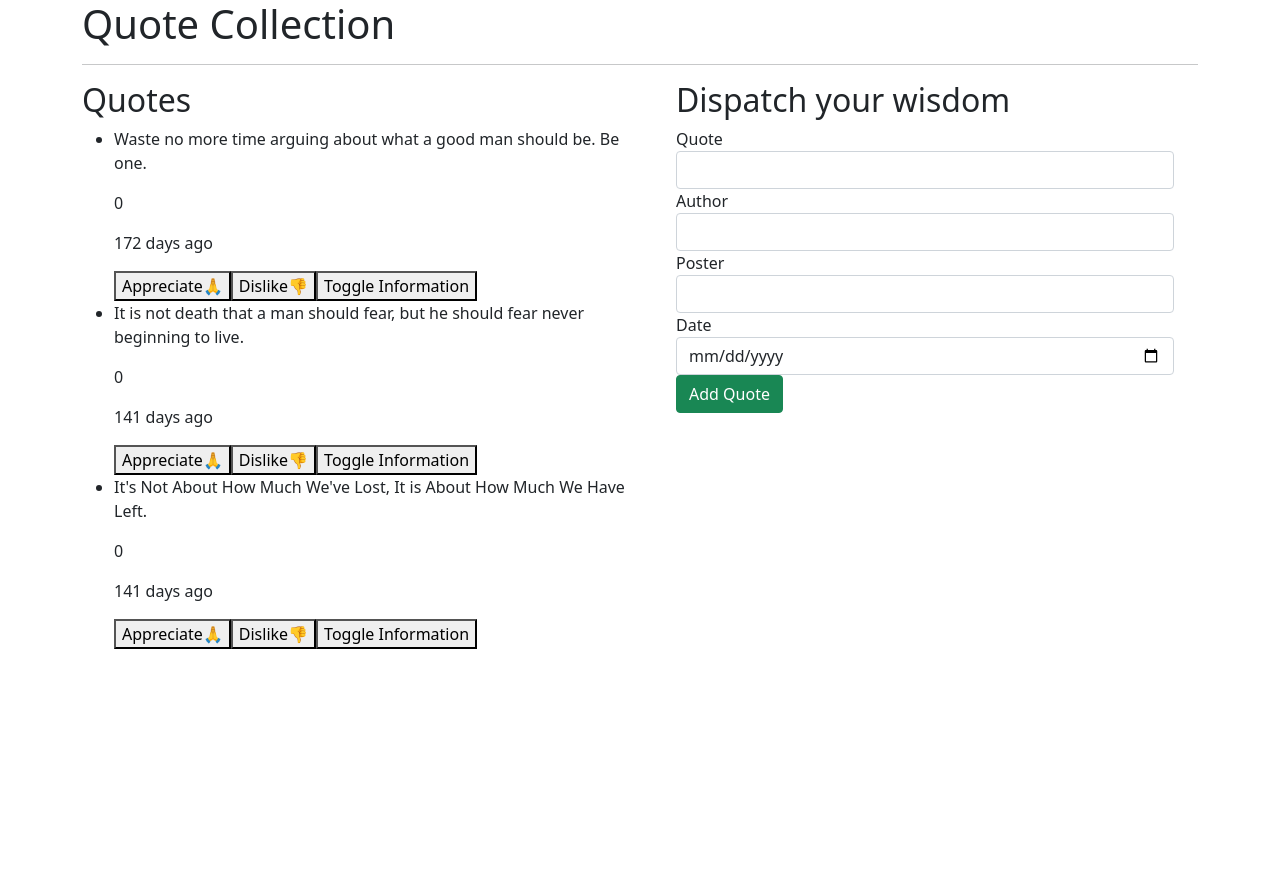
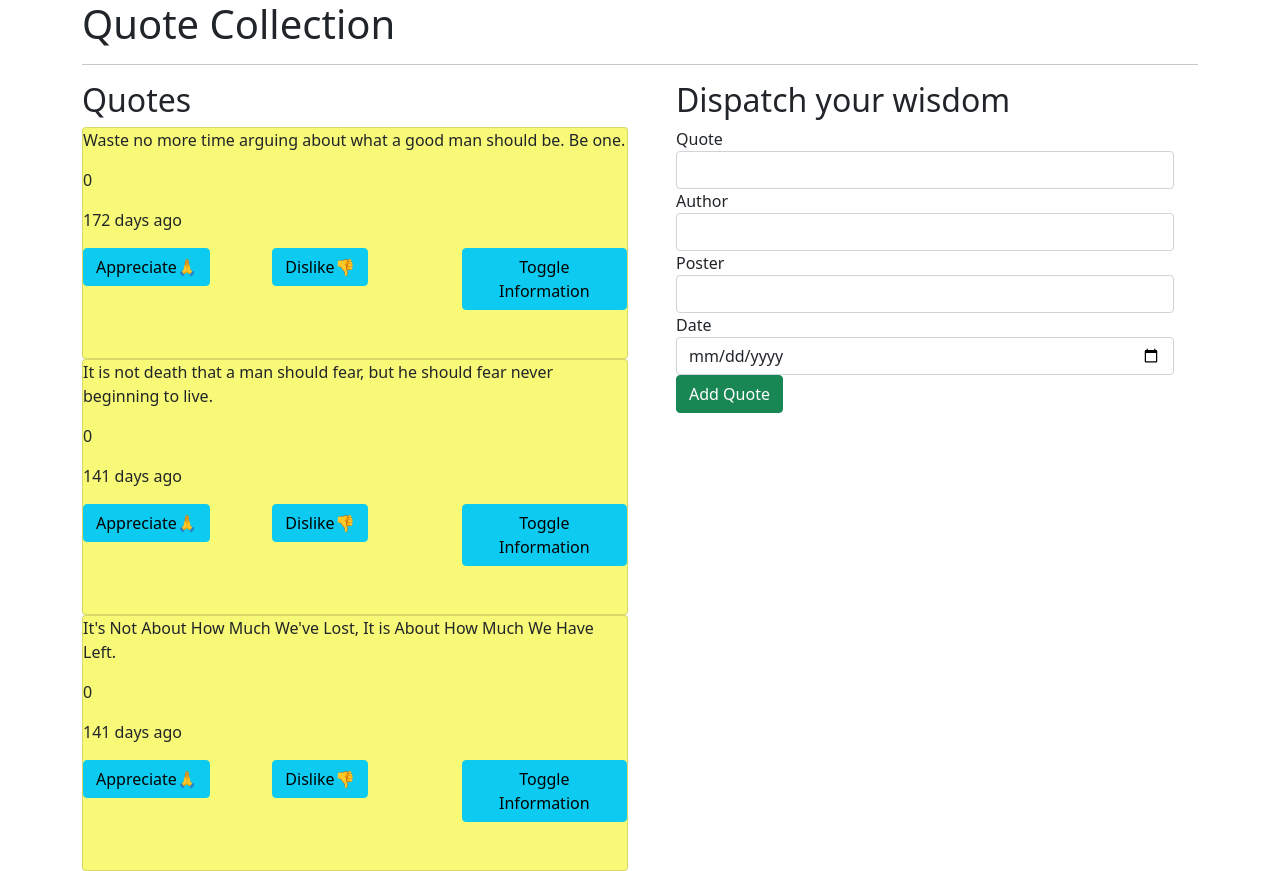
Before and after one commit to GLouisG/thequote, an Angular app in the folder thequote/: page / in a window 1280 px wide. Before the commit the page ends 800 px from the top, so only its background shows below. Built offline with nearby package versions, Linux system fonts and the light colour scheme.

Commit message:
add cards for displaying the quotes and change color

```diff
--- a/thequote/src/app/highlighter.directive.ts
+++ b/thequote/src/app/highlighter.directive.ts
@@ -1,4 +1,5 @@
 import { Directive } from '@angular/core';
+import {Quote} from './quote'
 
 @Directive({
   selector: '[appHighlighter]'
--- a/thequote/src/app/quote/quote.component.css
+++ b/thequote/src/app/quote/quote.component.css
@@ -0,0 +1,3 @@
+.card{
+  background-color: rgba(241, 245, 22, 0.582);
+}
--- a/thequote/src/app/quote/quote.component.html
+++ b/thequote/src/app/quote/quote.component.html
@@ -4,19 +4,31 @@
   <div class="row">
     <div class="col-md-6">
       <h2>Quotes</h2>
-  <ul>
-      <li *ngFor='let quote of quotes; let i = index'>
+      <div class="card quote-card"*ngFor='let quote of quotes; let i = index'>
         <p>{{quote.name}}</p>
         <p>{{quote.score}}</p>
         <p>{{quote.uploadDate|dateCount}} days ago</p>
-        <button (click)='appreciateClick(i)'>Appreciate🙏</button>
-        <button (click)='dislikeClick(i)'>Dislike👎 </button>
-        <button (click)='toggleInfo(i)'>Toggle Information</button>
+        <div class="row">
+          <div class="col-md-4">
+            <button class="btn btn-info" (click)='appreciateClick(i)'>Appreciate🙏</button>
+          </div>
+          <div class="col-md-4">
+            <button class="btn btn-info"  (click)='dislikeClick(i)'>Dislike👎 </button>
+          </div>
+          <div class="col-md-4">
+            <button class="btn btn-info"  (click)='toggleInfo(i)'>Toggle Information</button>
+          </div>
+
+
+
+        </div>
+
         <div *ngIf='quote.showInfo'>
           <app-quote-info (toDispose)='disposeQuote($event, i)'  [quote]='quote'></app-quote-info><!-- binding the property from quote to quote info -->
         </div>
-      </li>
-  </ul>
+        <br><br>
+      </div>
+
     </div>
 
   <div class="col-md-6">
```
Also changed, not shown: thequote/src/styles.css (line endings or trailing spaces).
